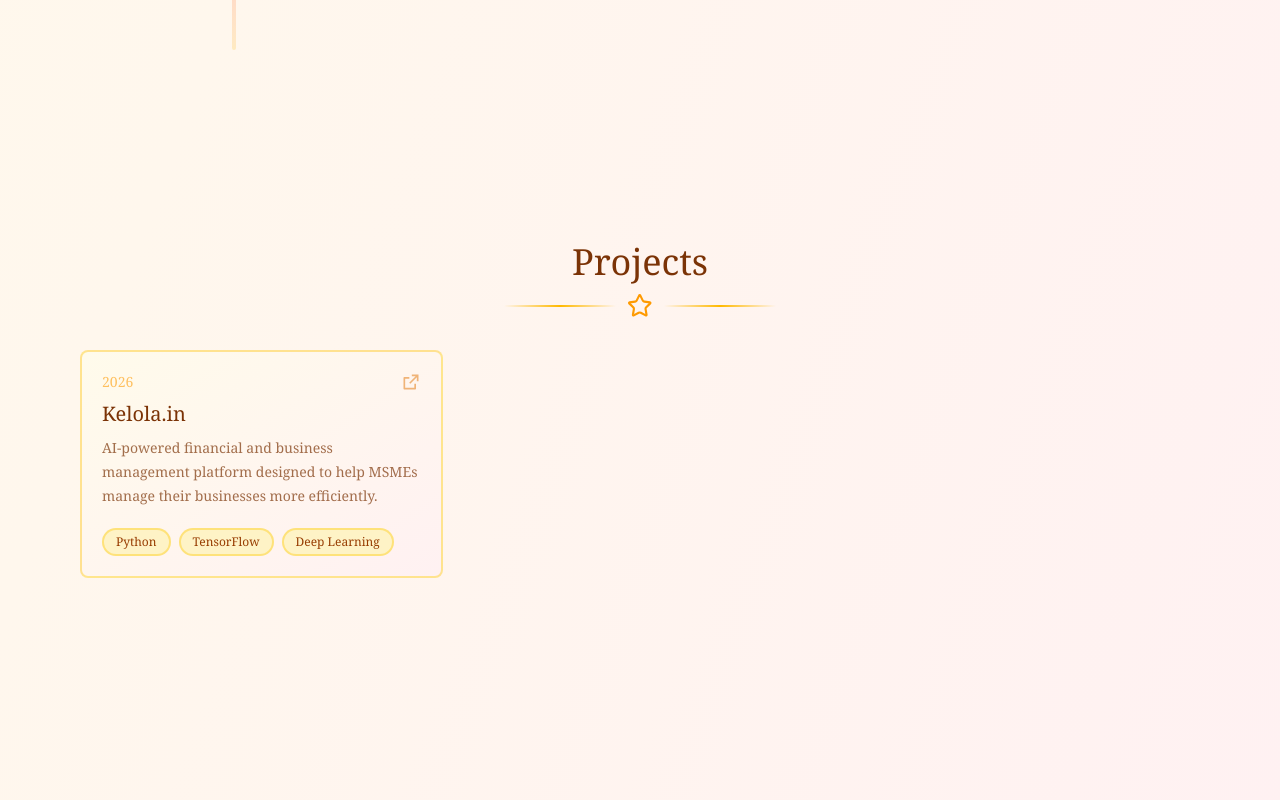
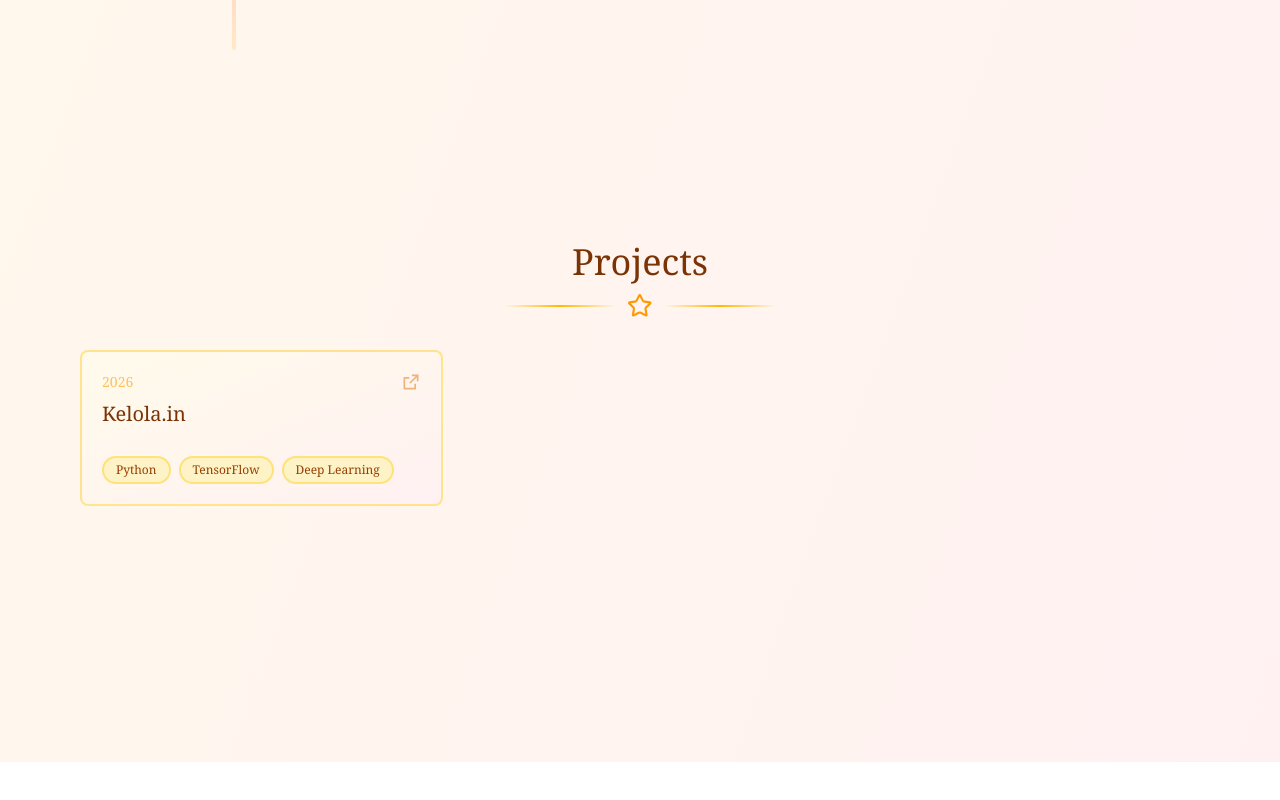
Before and after one commit to jesslyn-caroline/charolines-portfolio, a React (Vite) app: page / in a window 1280 px wide. Shown: the part 3106-3906 px from the top of the page. After the commit the page ends 3868 px from the top, so only its background shows below. Built offline with nearby package versions, Linux system fonts and the light colour scheme.

Commit message:
change var name

```diff
--- a/src/components/cards/ProjectCard.tsx
+++ b/src/components/cards/ProjectCard.tsx
@@ -2,7 +2,7 @@
 import type { ProjectCardProps } from "../../data/projects"
 import { Link } from "react-router"
 
-function ProjectCard({ name, description, path,  year, tags }: ProjectCardProps) {
+function ProjectCard({ name, shortDesc, path,  year, tags }: ProjectCardProps) {
     return (
     <div className={`
         bg-linear-to-br from-[#FFFBEB] to-[#FFF1F2] border-2 border-[#FFD23080]
@@ -14,7 +14,7 @@
             <Link to={`/projects/${path}`} target="_blank"><RiExternalLinkLine className={`text-[#E1710080] size-5`} /></Link>
         </div>
         <h3 className={`text-[#7B3306] text-xl font-medium`}>{ name }</h3>
-        <p className={`text-[#7B3306B3] text-sm leading-6`}>{ description }</p>
+        <p className={`text-[#7B3306B3] text-sm leading-6`}>{ shortDesc }</p>
         <div className={`mt-3 flex flex-row flex-wrap gap-2`}>
             { ...tags.map((tag) => {
                 return (
```
